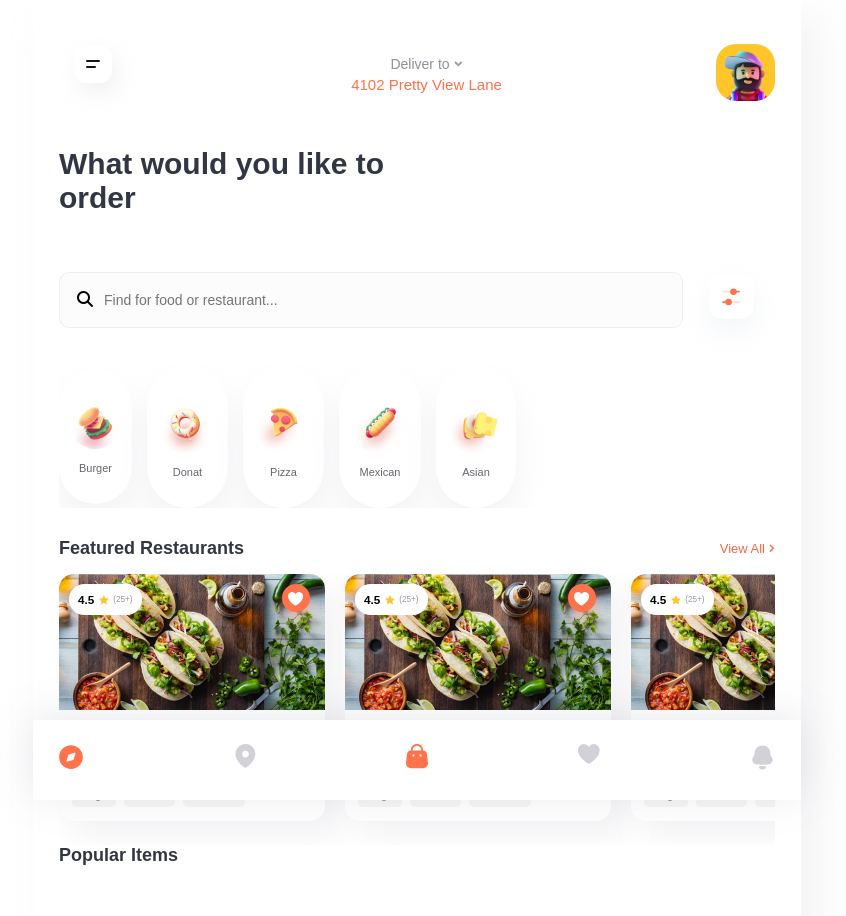
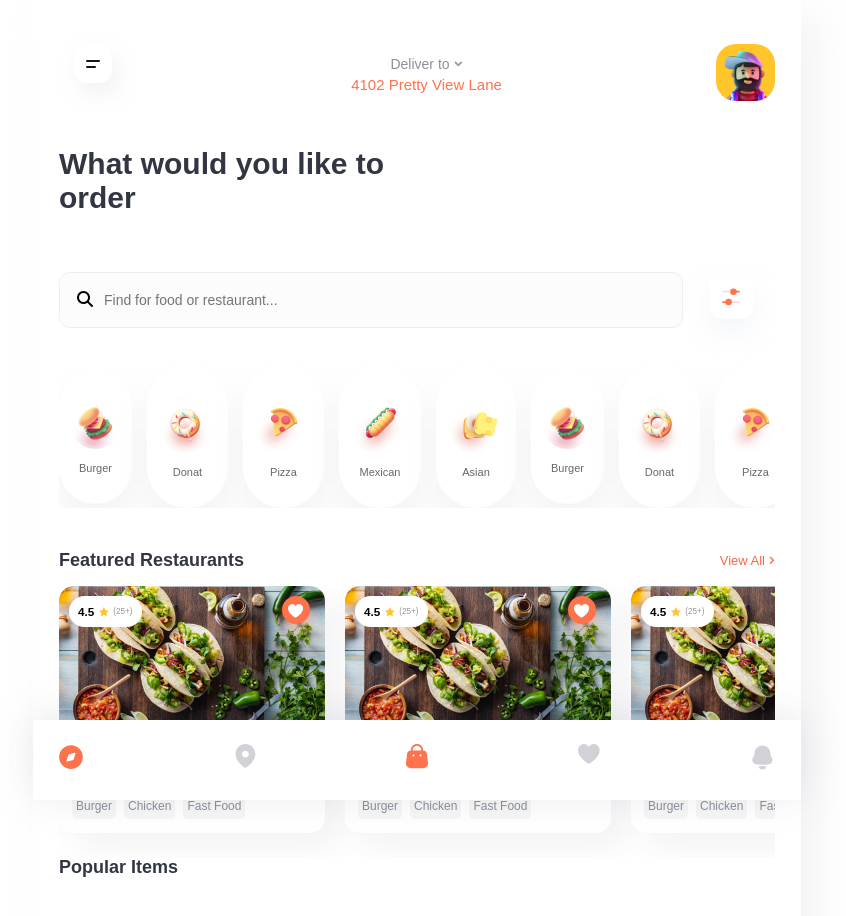
Before and after one commit to huyen-ptt/web-food, a Vue app: page / in a window 1280 px wide. Shown: the top 916 px of the page, without its empty margins (223-1069 px from the left). Built offline with nearby package versions, Linux system fonts and the light colour scheme.

Commit message:
update scoll file home

```diff
--- a/src/pages/food/HomeScreen.vue
+++ b/src/pages/food/HomeScreen.vue
@@ -430,7 +430,13 @@ export default {
         {id: 2, name: 'Donat', img: '/imgs/donet.png'},
         {id: 3, name: 'Pizza', img: '/imgs/pizza.png'},
         {id: 4, name: 'Mexican', img: '/imgs/mexican.png'},
-        {id: 4, name: 'Asian', img: '/imgs/asian.png'},
+        {id: 5, name: 'Asian', img: '/imgs/asian.png'},
+        {id: 6, name: 'Burger', img: '/imgs/burger.png'},
+        {id: 7, name: 'Donat', img: '/imgs/donet.png'},
+        {id: 8, name: 'Pizza', img: '/imgs/pizza.png'},
+        {id: 9, name: 'Burger', img: '/imgs/burger.png'},
+        {id: 10, name: 'Donat', img: '/imgs/donet.png'},
+        {id: 11, name: 'Pizza', img: '/imgs/pizza.png'},
       ]
     }
   },
@@ -635,8 +641,10 @@ export default {
       display: flex;
       align-items: center;
       gap: 15px;
-      overflow: hidden;
-      margin-bottom: 30px;
+      //overflow: hidden;
+      margin-bottom: 42px;
+      //overflow-y: hidden;
+      overflow: auto;
 
       .item-product {
         color: #67666D;
--- a/src/style.css
+++ b/src/style.css
@@ -7,7 +7,14 @@ a{
 /*img{*/
 /*  width: 100%;*/
 /*}*/
+.wrapper-product {
+  scrollbar-width: none; /* Ẩn thanh cuộn */
+}
 
+/* Ẩn thanh cuộn cho ngón tay thanh cuộn */
+.wrapper-product::-webkit-scrollbar {
+  display: none; /* Ẩn thanh cuộn */
+}
 * {
   padding: 0;
   margin: 0;
```
